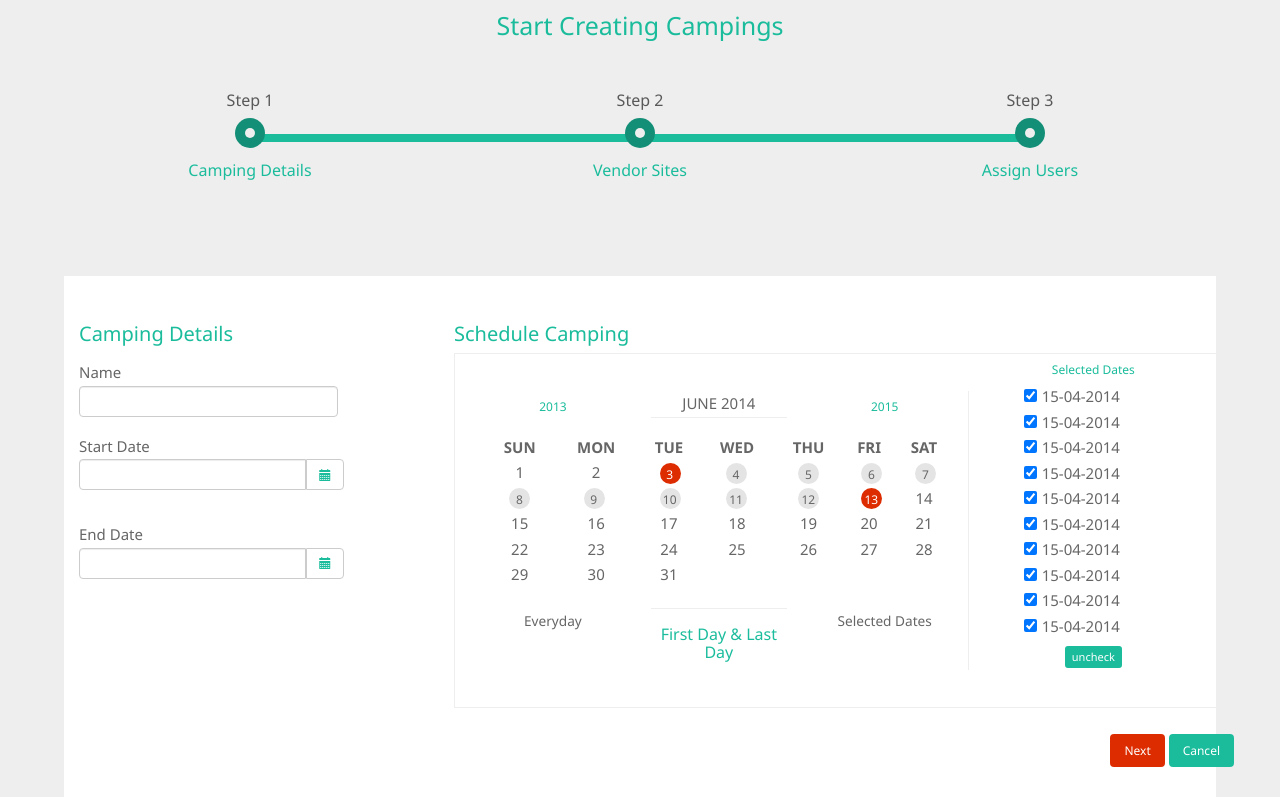
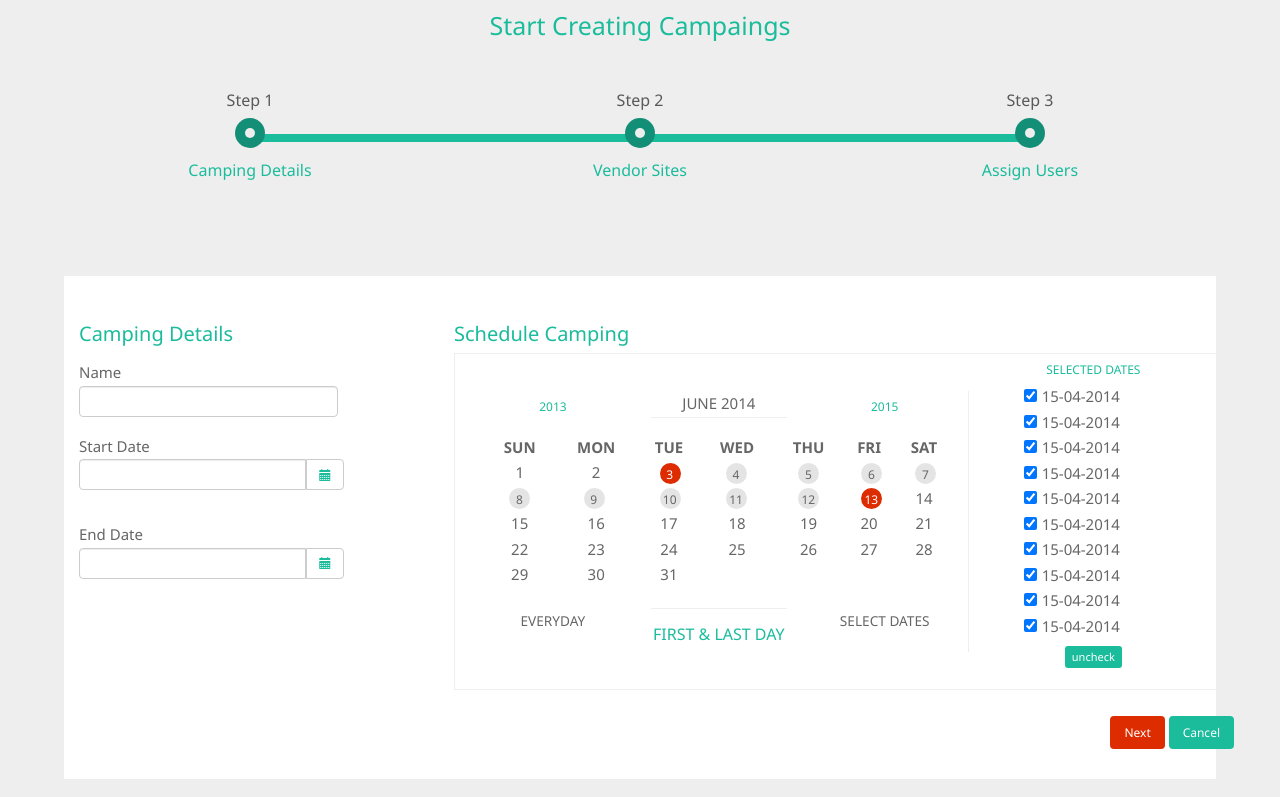
Before and after one commit to dhruvsahgal/monitorly_newdesign, a plain HTML site: page index.html in a window 1280 px wide. Shown: the part 53-850 px from the top of the page. Drawn offline with nearby package versions, Linux system fonts and the light colour scheme; files whose address does not match are found by name.

Commit message:
bugs resolved
bugs resolved

```diff
--- a/index.html
+++ b/index.html
@@ -44,7 +44,7 @@
 
     <!-- Main jumbotron for a primary marketing message or call to action -->
     <div class="jumbotron">
-      <center><h2>Start Creating Campings</h2></center>
+      <center><h2>Start Creating Campaings</h2></center>
 <div class="container">
 
 
@@ -208,14 +208,14 @@
 
                                   <div class="row">
                   <div class="col-md-4">
-<center><small>Everyday</small></center>
+<center><small>EVERYDAY</small></center>
                 </div>
                   <div class="col-md-4">
 <hr>
-<center><h4>First Day & Last Day</h4></center>
+<center><h4>FIRST & LAST DAY</h4></center>
                 </div>
                   <div class="col-md-4">
-<center><small>Selected Dates</small></center>
+<center><small>SELECT DATES</small></center>
 
                 </div>
                 </div>
@@ -223,7 +223,7 @@
 
                 </div>
               <div class="col-md-4"><!-- complete -->
-               <center> <h5>Selected Dates</h5> </center>
+               <center> <h5>SELECTED DATES</h5> </center>
                     <ul class="datelist">
   <li><input type="checkbox" checked>15-04-2014</li>
   <li><input type="checkbox" checked>15-04-2014</li>
```
